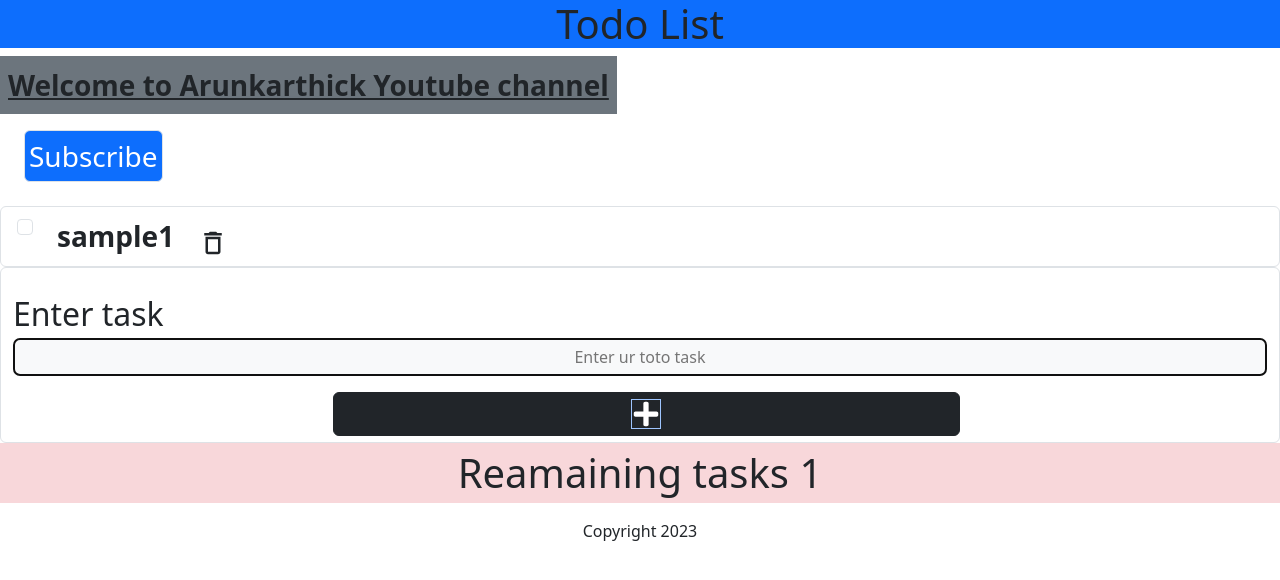
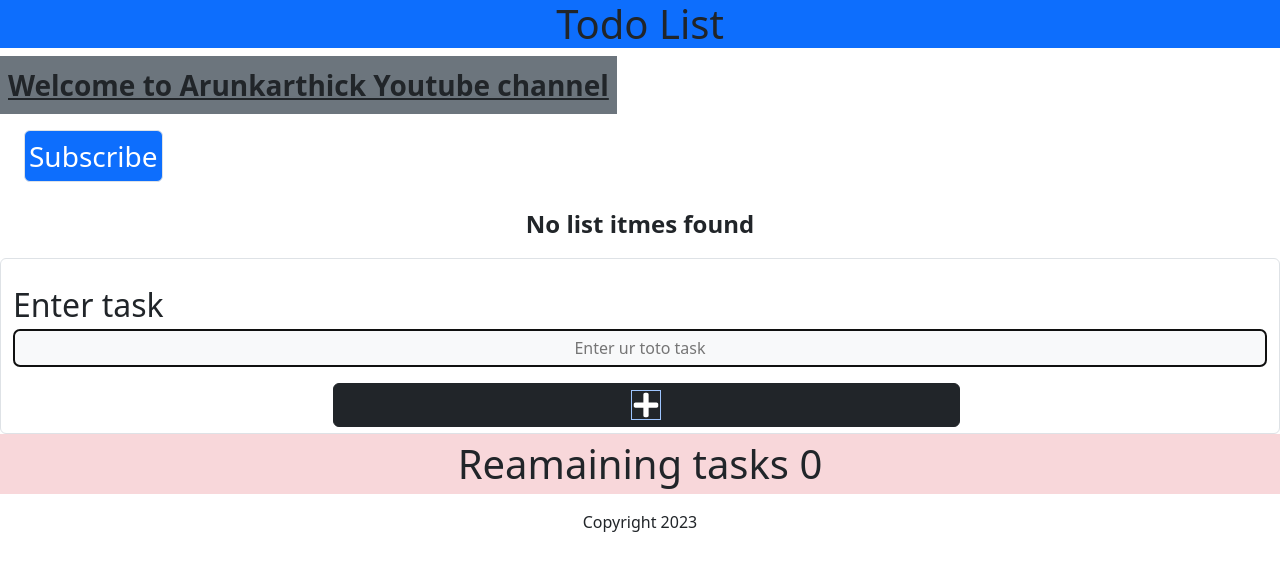
Before and after one commit to Arunkarthick2001/Todo, a React (Create React App) app: page / in a window 1280 px wide. Shown: the top 580 px of the page. Built offline with nearby package versions, Linux system fonts and the light colour scheme.

Commit message:
Update App.js

```diff
--- a/src/App.js
+++ b/src/App.js
@@ -5,7 +5,7 @@ import { Footer } from "./components/footer";
 import AddItems from "./components/AddItems";
 function App() {
   const [items, setItems] = useState([
-    { id: 1, name: "sample1", Dept: "ECE", checked: false },
+
 
   ]);
 
```
